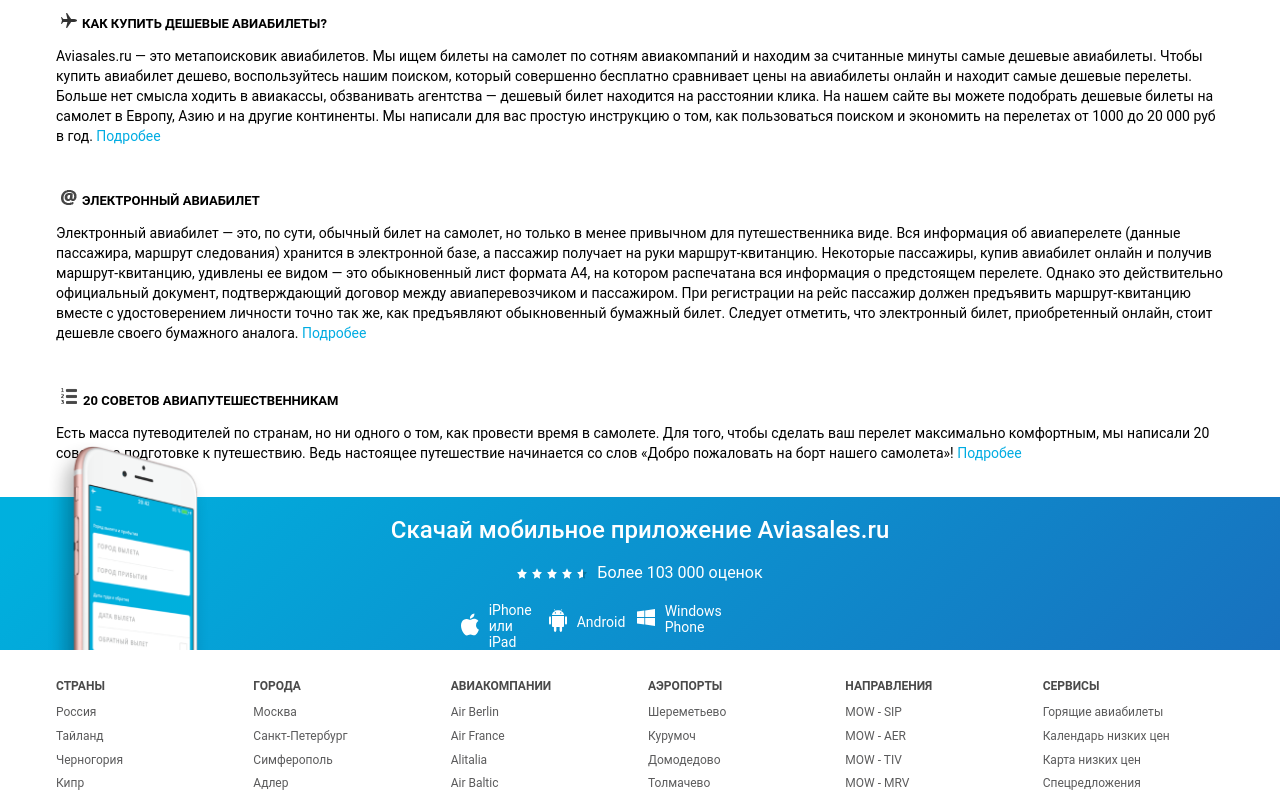
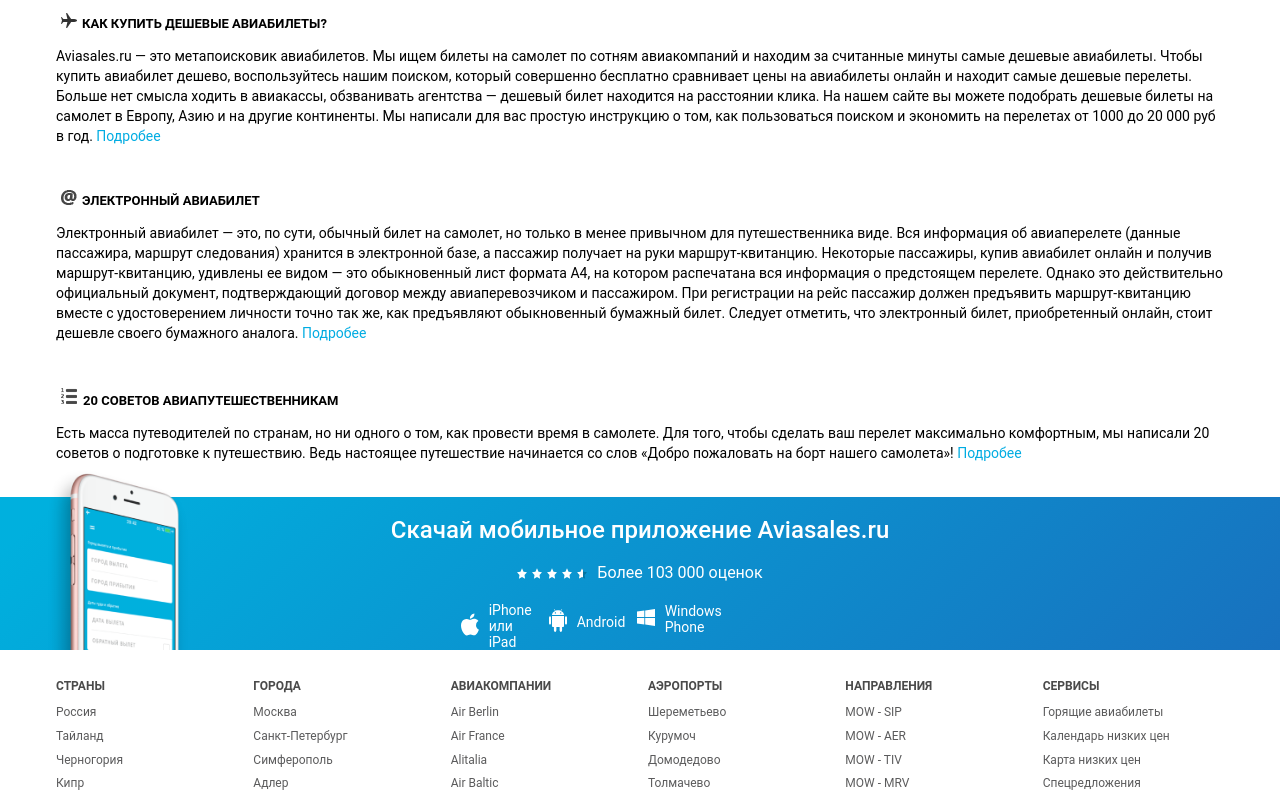
Before and after one commit to Ildarik/aviasales-demo-frontend, a React (Create React App) app: page / in a window 1280 px wide. Shown: the part 3027-3825 px from the top of the page. Built offline with nearby package versions, Linux system fonts and the light colour scheme; a web font is replaced by a local one.

Commit message:
Small improvements

```diff
--- a/src/MobileApps/index.js
+++ b/src/MobileApps/index.js
@@ -68,6 +68,11 @@
     width: 160px;
     height: 208px;
   }
+
+  @media (min-width: 1200px) {
+    width: 140px;
+    height: 180px;
+  }
 `;
 
 function MobileType(props) {
--- a/src/Subscribe/index.js
+++ b/src/Subscribe/index.js
@@ -104,7 +104,7 @@
               </Paragraph>
             </div>
             <div className="row top-lg">
-              <div className="col-xs-6 col-xl-5 col-md-offset-3" />
+              <div className="col-xl-5 col-md-offset-3" />
               <ActionsWrapper>
                 <SocialLinks>
                   <Link src={vk} alt={vk} />
```
